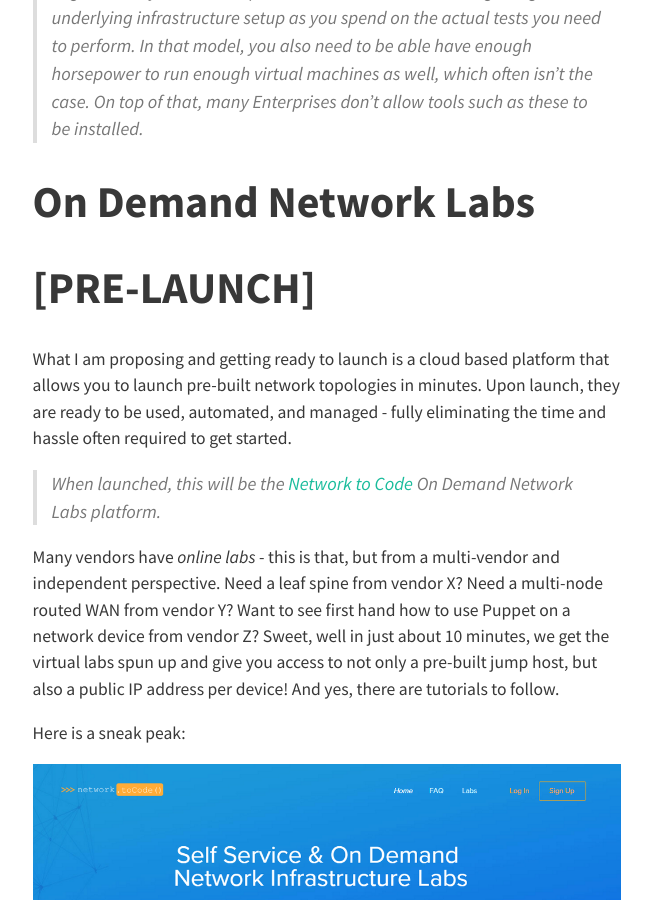
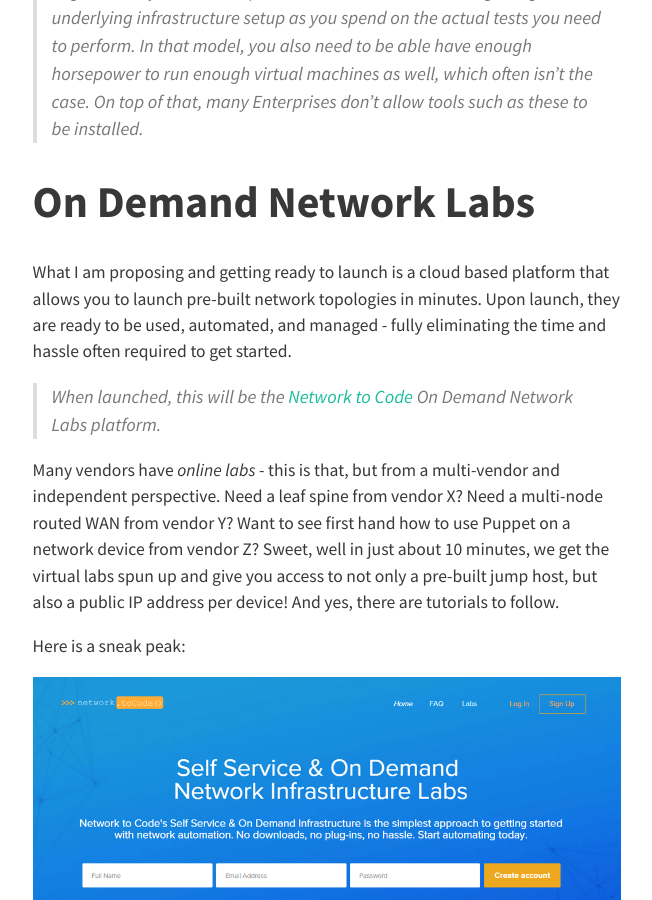
Before and after one commit to jedelman8/jedelman8.github.com, a Jekyll site: the page built from _posts/2016-02-20-on-demand-network-labs.md, in a window 1280 px wide and 900 px high, scrolled down 627 px. Shown: the whole window, without its empty margins (313-965 px from the left). Built offline with Jekyll 4.4.1, drawn with Linux system fonts in a browser that asks for light colours; nearby versions of some CDN libraries; comment, search, counter and statistics services are not loaded.

Commit message:
ntc labs prelaunch

```diff
--- a/_posts/2016-02-20-on-demand-network-labs.md
+++ b/_posts/2016-02-20-on-demand-network-labs.md
@@ -11,7 +11,6 @@
 > It's true, this has all become easier with tools such as Virtual Box and Vagrant, but you can still spend the same amount of time getting the underlying infrastructure setup as you spend on the actual tests you need to perform.  In that model, you also need to be able have enough horsepower to run enough virtual machines as well, which often isn't the case.  On top of that, many Enterprises don't  allow tools such as these to be installed.
 
 # On Demand Network Labs
-# [PRE-LAUNCH]
 
 What I am proposing and getting ready to launch is a cloud based platform that allows you to launch pre-built network topologies in minutes.  Upon launch, they are ready to be used, automated, and managed - fully eliminating the time and hassle often required to get started.
 
```
